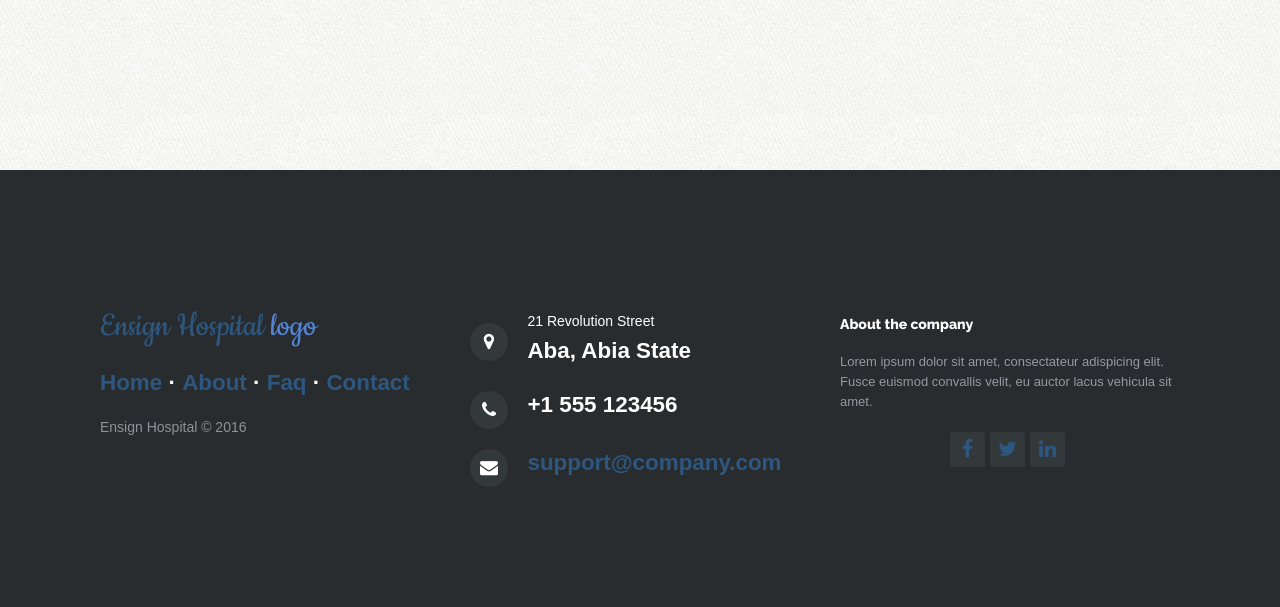
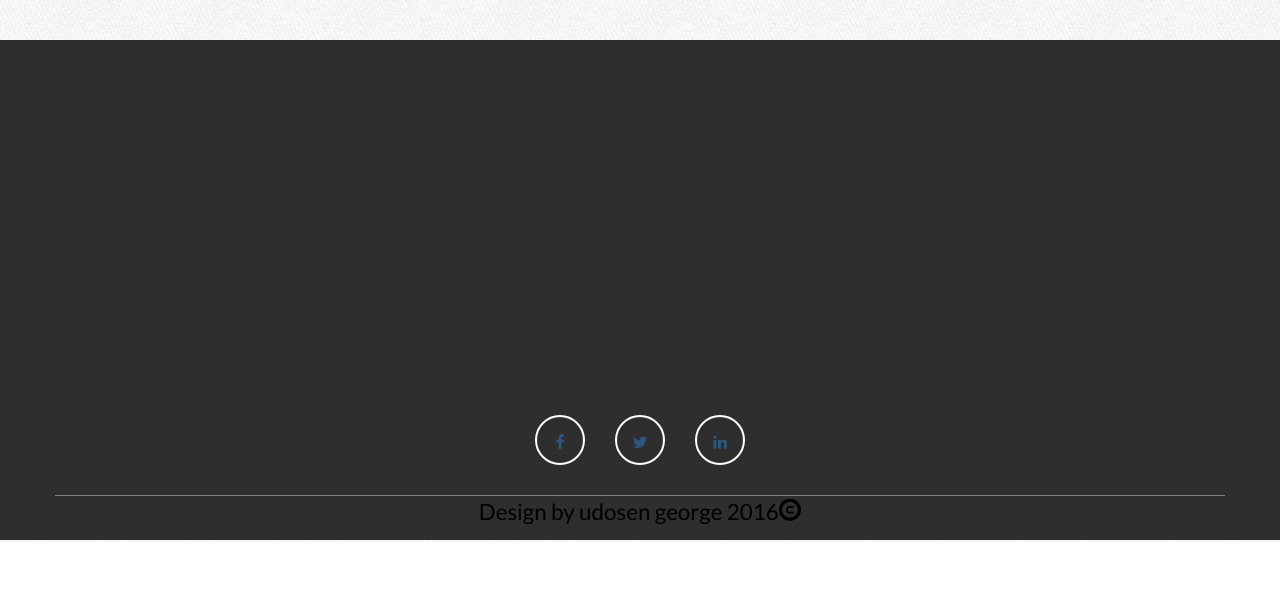
Before and after one commit to udoyen/ensign_hospital, a plain HTML site: page index.html in a window 1280 px wide. Shown: the part 3736-4343 px from the top of the page. After the commit the page ends 4278 px from the top, so only its background shows below. Drawn offline with nearby package versions, Linux system fonts and the light colour scheme; files whose address does not match are found by name; a web font is replaced by a local one.

Commit message:
Footer Social icons.
Footer social icon done.

```diff
--- a/assets/css/main.css
+++ b/assets/css/main.css
@@ -362,7 +362,7 @@ ul.welcome-list li{
 }
 
 section#footer.footer-section{
-  font-family:'Pacifico', cursive;
+  font-family:'Lato', sans-serif;
 }
 
 div.modal-content{
@@ -519,3 +519,125 @@ i.media-icon{
 .section-header{
   color:#31708F;
 }
+
+div#fbox-1{
+  height:60%;
+  min-height:70%;
+}
+
+div.footer-wrapper{
+  min-height:100%;
+  height:100%;
+}
+
+section#footer{
+  background-color:#2E2E2E;
+}
+
+div.container.footer-wrapper{
+  background:#2E2E2E;
+}
+
+div.foot-box{
+  background-color:#2E2E2E;
+}
+
+section#footer{
+  height:500px;
+  min-height:500px;
+  max-height:500px;
+}
+
+div#fbox-3{
+  height:20%;
+  min-height:10%;
+  max-height:10%;
+  border-top:1px solid grey;
+}
+
+div#fbox-2{
+  height:20%;
+  min-height:20%;
+  max-height:20%;
+  padding-top:10px;
+  padding-bottom:10px;
+}
+
+div.footer{
+  height:100%;
+  min-height:100%;
+}
+
+div.footer-top-box{
+  min-height:100%;
+  height:100%;
+  max-height:100%;
+}
+
+ul.social.social-list{
+  list-style:none;
+  display:inline-block;
+  text-align:center;
+  margin:0 auto;
+  padding:0;
+}
+
+ul.social.social-list li{
+  display:inline-block;
+  float:left;
+  margin-left:30px;
+  padding:10px;
+}
+
+ul.social-list:first-child{
+  margin-right:30px;
+}
+
+div.list-block{
+  text-align:center;
+}
+
+li.socio-list{
+  height:50px;
+  width:50px;
+  padding:10px;
+  border-radius:50px;
+  line-height:30px;
+  border:2px solid #fff;
+}
+
+a#twitter-link:hover{
+  color:#6CB7F0 !important;
+}
+
+a#face-link:hover{
+  color:#4264AA !important;
+}
+
+a#linkedin-link:hover{
+  color:#00A0DC !important;
+}
+
+li#face, li#twitter-list, #linkedin{
+  color:#fff !important;
+  border-color:#fff;
+  -webkit-transition:border-color 1s, color 1s;
+  -moz-transition:border-color 1s, color 1s;
+  -o-transition:border-color 1s, color 1s;
+  transition:border-color 1s, color 1s;
+}
+
+li#linkedin:hover{
+  border-color:#00A0DC !important;
+  color:#00A0DC !important;
+}
+
+li#twitter-list:hover{
+  border-color:#6CB7F0 !important;
+  color:#6CB7F0 !important;
+}
+
+li#face:hover{
+  border-color:#4264AA !important;
+  color:#4264AA !important;
+}
--- a/index.html
+++ b/index.html
@@ -22,7 +22,6 @@
     <link rel="stylesheet" href="assets/css/koko_form.css">
     <link rel="stylesheet" href="assets/css/main.css">
     <link rel="stylesheet" href="assets/css/normalize.css">
-    <link rel="stylesheet" href="assets/css/Pretty-Footer.css">
     <link rel="stylesheet" href="assets/css/scrolling-nav.css">
     <link rel="stylesheet" href="assets/css/styles.css">
 </head>
@@ -266,38 +265,23 @@
     </section>
     <section id="footer" class="footer-section">
         <div class="container-fluid footer">
-            <div class="row">
-                <div class="col-md-12 footer-nopadd">
-                    <div class="col-md-12 footer-nopadd">
-                        <footer id="footer-wrapper-top">
-                            <footer>
-                                <div class="row">
-                                    <div class="col-md-4 col-sm-6 footer-navigation">
-                                        <h3><a href="#">Ensign Hospital <span>logo </span></a></h3>
-                                        <p class="links"><a href="#">Home</a><strong> · </strong><a href="#">About</a><strong> · </strong><a href="#">Faq</a><strong> · </strong><a href="#">Contact</a></p>
-                                        <p class="company-name">Ensign Hospital © 2016 </p>
-                                    </div>
-                                    <div class="col-md-4 col-sm-6 footer-contacts">
-                                        <div><span class="fa fa-map-marker footer-contacts-icon"> </span>
-                                            <p><span class="new-line-span">21 Revolution Street</span>Aba, Abia State</p>
-                                        </div>
-                                        <div><i class="fa fa-phone footer-contacts-icon"></i>
-                                            <p class="footer-center-info email text-left"> +1 555 123456</p>
-                                        </div>
-                                        <div><i class="fa fa-envelope footer-contacts-icon"></i>
-                                            <p> <a href="#" target="_blank">support@company.com</a></p>
-                                        </div>
-                                    </div>
-                                    <div class="clearfix visible-sm-block"></div>
-                                    <div class="col-md-4 footer-about">
-                                        <h4>About the company</h4>
-                                        <p> Lorem ipsum dolor sit amet, consectateur adispicing elit. Fusce euismod convallis velit, eu auctor lacus vehicula sit amet.
-                                        </p>
-                                        <div class="social-links social-icons"><a href="#"><i class="fa fa-facebook"></i></a><a href="#"><i class="fa fa-twitter"></i></a><a href="#"><i class="fa fa-linkedin"></i></a></div>
-                                    </div>
-                                </div>
-                            </footer>
-                        </footer>
+            <div class="container footer-wrapper">
+                <div class="row foot-box" id="fbox-1">
+                    <div class="col-md-6 col-sm-6 col-xs-12 footer-top-box"></div>
+                    <div class="col-md-6 col-sm-6 col-xs-12 footer-top-box"></div>
+                </div>
+                <div class="row foot-box" id="fbox-2">
+                    <div class="col-md-12 list-block">
+                        <ul class="social social-list">
+                            <li id="face" class="socio-list"><a href="#" id="face-link"><i class="fa fa-facebook-f"></i></a></li>
+                            <li id="twitter-list" class="socio-list"><a href="#" id="twitter-link"><i class="fa fa-twitter" id="twitter"></i></a></li>
+                            <li id="linkedin" class="socio-list"><a href="#" id="linkedin-link"><i class="fa fa-linkedin"></i></a></li>
+                        </ul>
+                    </div>
+                </div>
+                <div class="row foot-box" id="fbox-3">
+                    <div class="col-md-12">
+                        <p>Design by udosen george 2016<i class="glyphicon glyphicon-copyright-mark"></i></p>
                     </div>
                 </div>
             </div>
```
